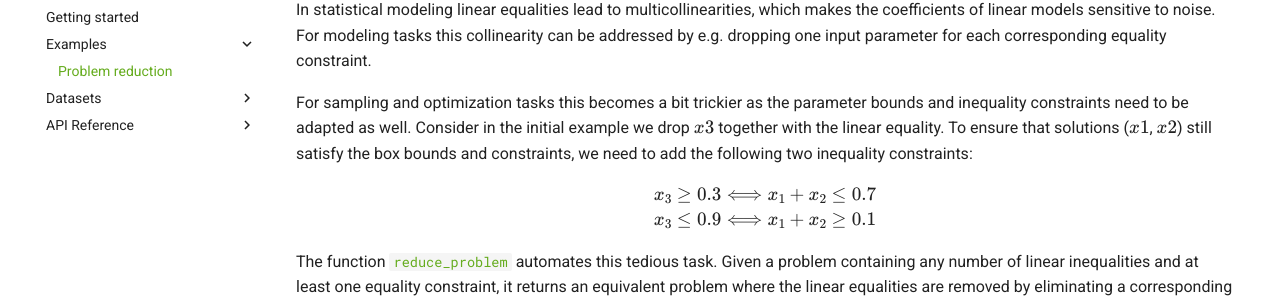
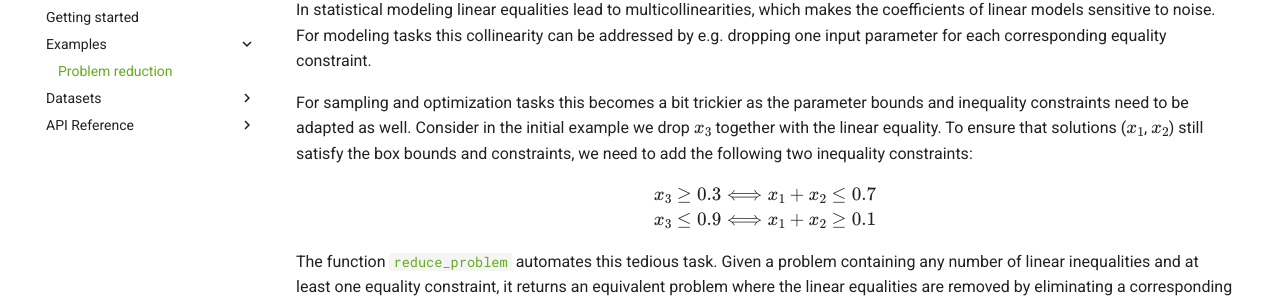
Before and after one commit to basf/mopti, an MkDocs documentation site: the page built from docs/examples/problem_reduction.md, in a window 1280 px wide and 900 px high, scrolled down 313 px. Shown: the part 145-448 px from the top of the window. Built offline with MkDocs 1.6.1 and Material for MkDocs 9.7.7, drawn with Linux system fonts in a browser that asks for light colours; comment, search, counter and statistics services are not loaded.

Commit message:
small typo in docs [skip ci]

```diff
--- a/docs/examples/problem_reduction.md
+++ b/docs/examples/problem_reduction.md
@@ -19,8 +19,8 @@ In statistical modeling linear equalities lead to multicollinearities, which mak
 For modeling tasks this collinearity can be addressed by e.g. dropping one input parameter for each corresponding equality constraint.
 
 For sampling and optimization tasks this becomes a bit trickier as the parameter bounds and inequality constraints need to be adapted as well.
-Consider in the initial example we drop $x3$ together with the linear equality.
-To ensure that solutions ($x1$, $x2$) still satisfy the box bounds and constraints, we need to add the following two inequality constraints:
+Consider in the initial example we drop $x_3$ together with the linear equality.
+To ensure that solutions ($x_1$, $x_2$) still satisfy the box bounds and constraints, we need to add the following two inequality constraints:
 $$
 \begin{align}
 x_3 \geq 0.3 \Longleftrightarrow x_1 + x_2 \leq 0.7 \newline
```
